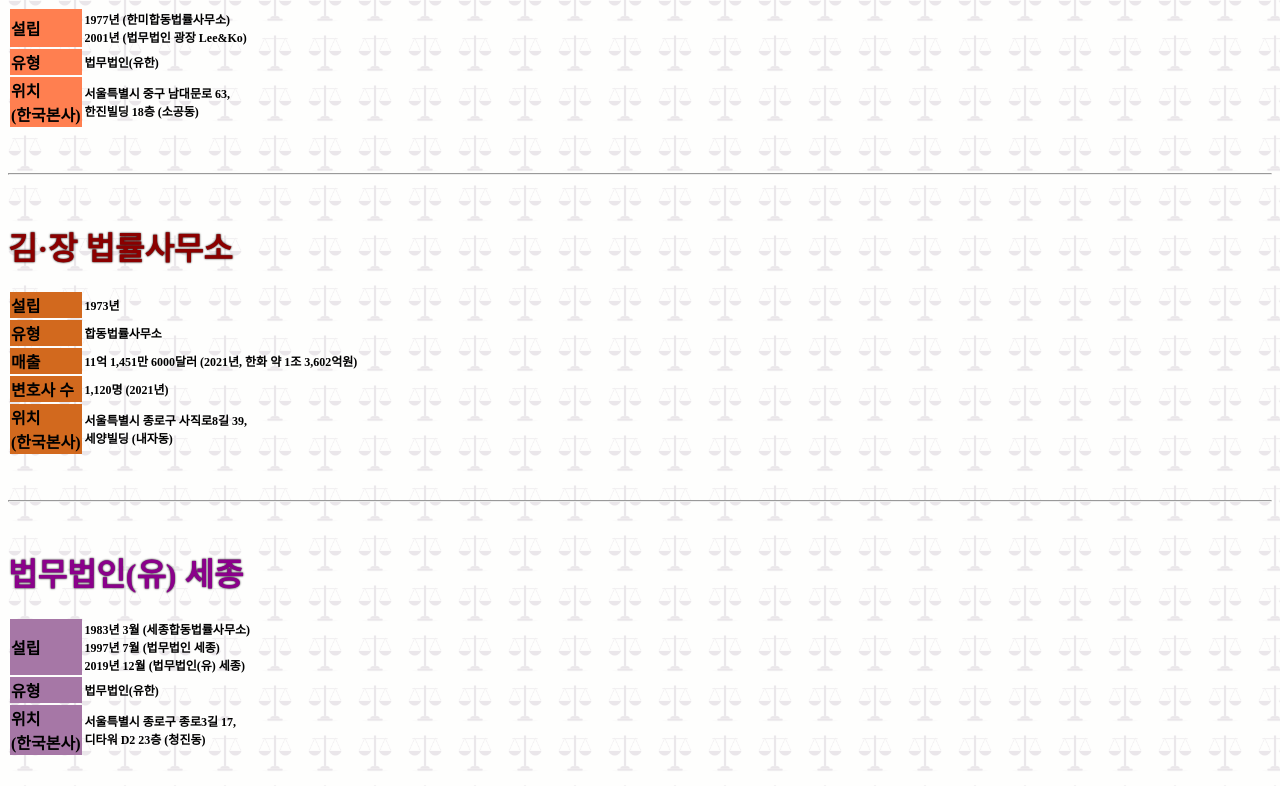
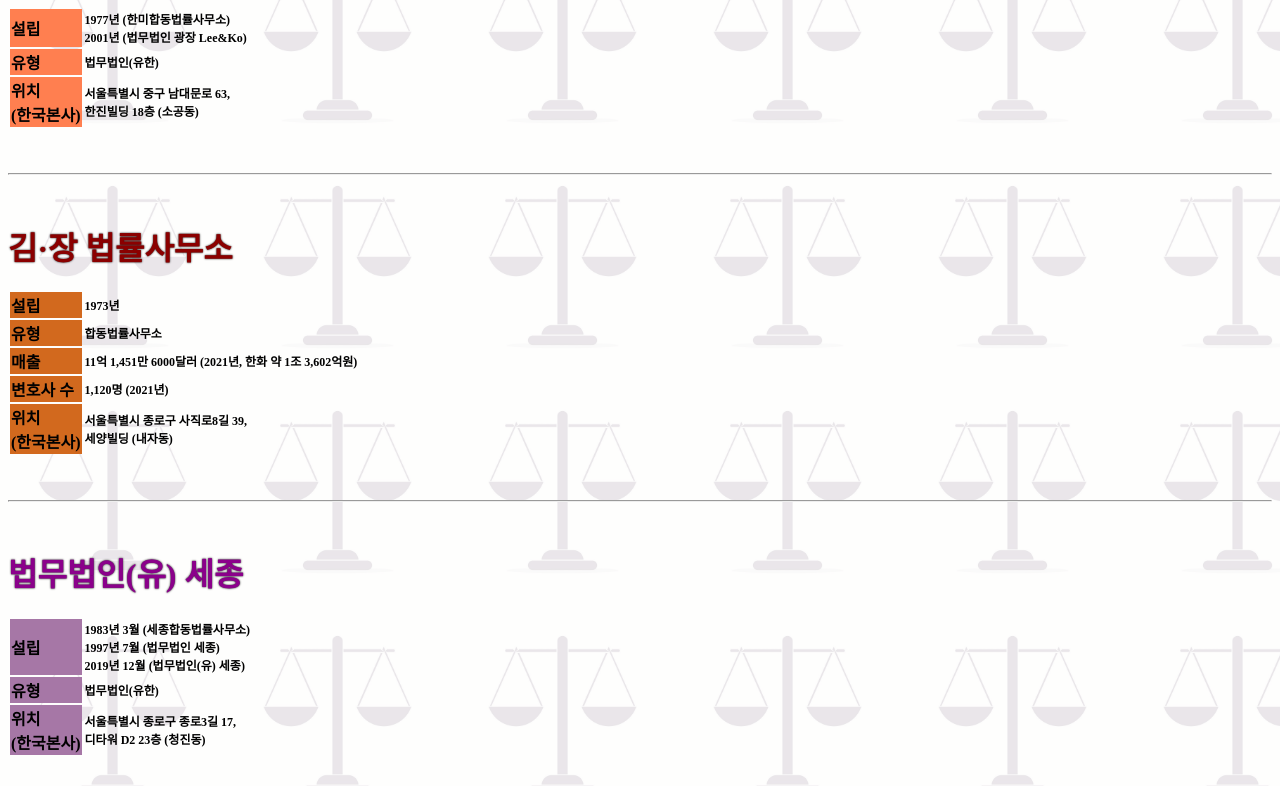
Before and after one commit to stockyswing3738/-Top-6-law-firms-in-Korea-BS, a plain HTML site: page index.html in a window 1280 px wide. Shown: the part 522-1308 px from the top of the page. Drawn offline with Linux system fonts and the light colour scheme.

Commit message:
Update index.html

```diff
--- a/index.html
+++ b/index.html
@@ -3,7 +3,7 @@
 	<meta charset="UTF-8">
 	<title>대한민국 6대 로펌</title>
 	<style>
-		body {background-image:url("lawbackground1.png"); background-size: 50px;}
+		body {background-image:url("lawbackground1.png"); background-size: 225px;}
 	</style>
 </head>
 
```
